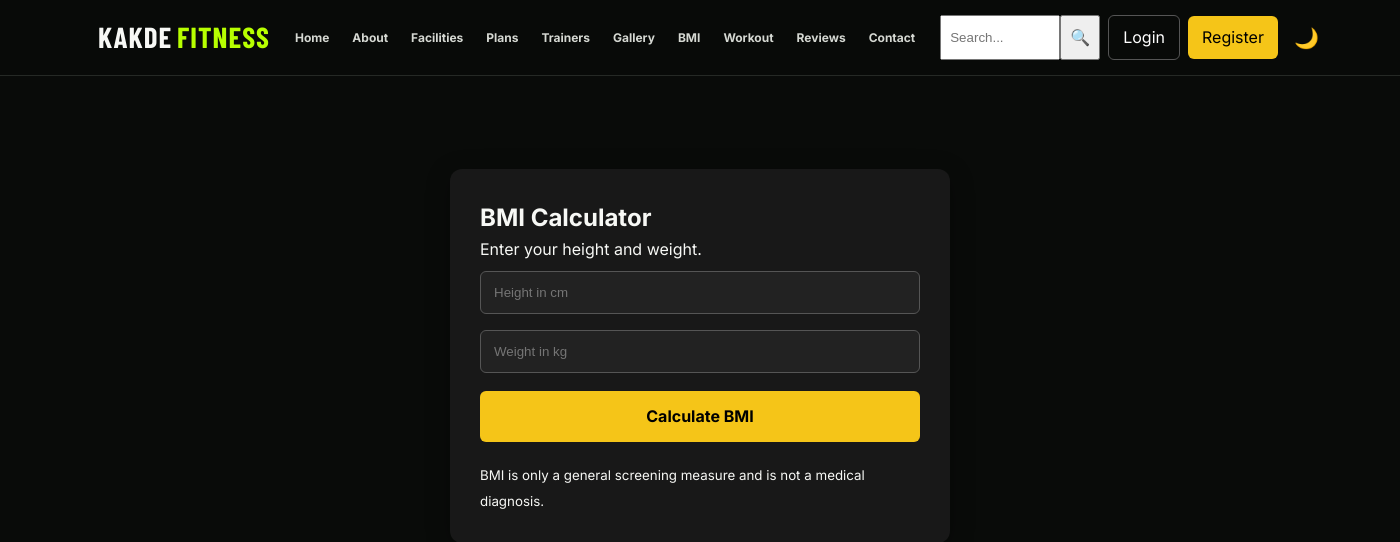
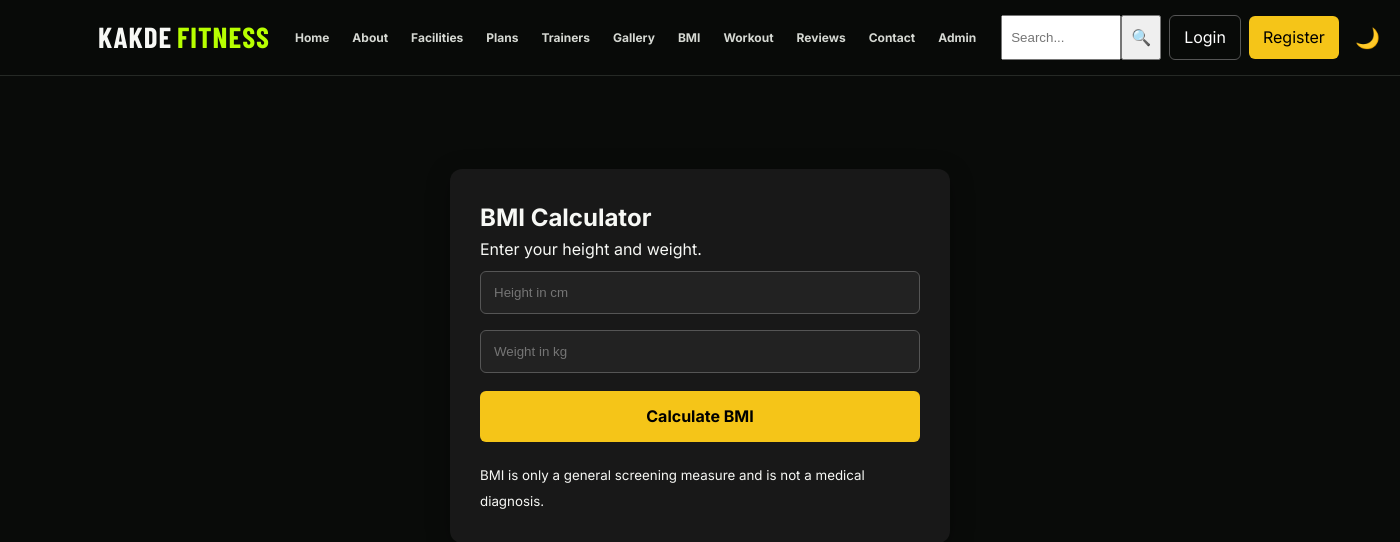
Before and after one commit to kakdekartik43-glitch/kakde-fitness, a Flask app: page /bmi in a window 1400 px wide. Shown: the top 542 px of the page. Run offline with Flask 3, Linux system fonts and the light colour scheme; some web fonts are replaced.

Commit message:
Update base.html

```diff
--- a/templates/base.html
+++ b/templates/base.html
@@ -56,6 +56,9 @@
         <a href="{{ url_for('reviews') }}">Reviews</a>
 
         <a href="{{ url_for('contact') }}">Contact</a>
+
+        <!-- ADMIN -->
+        <a href="{{ url_for('admin') }}">Admin</a>
 
     </nav>
 
```
